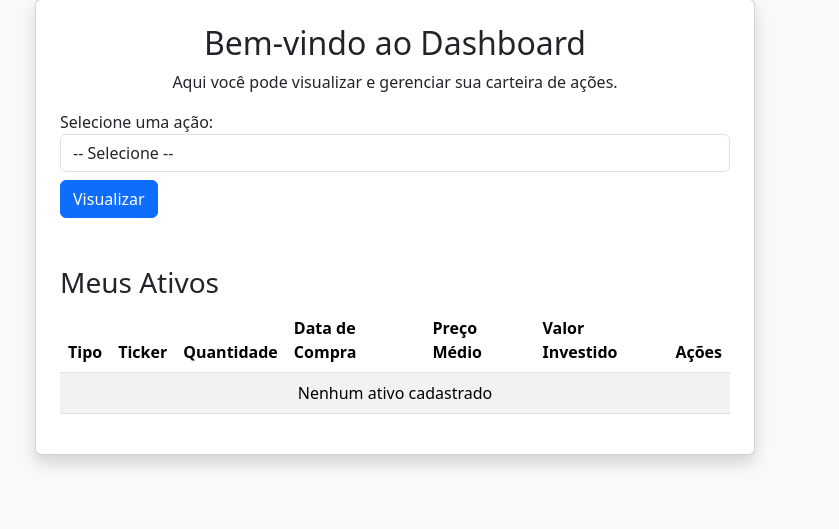
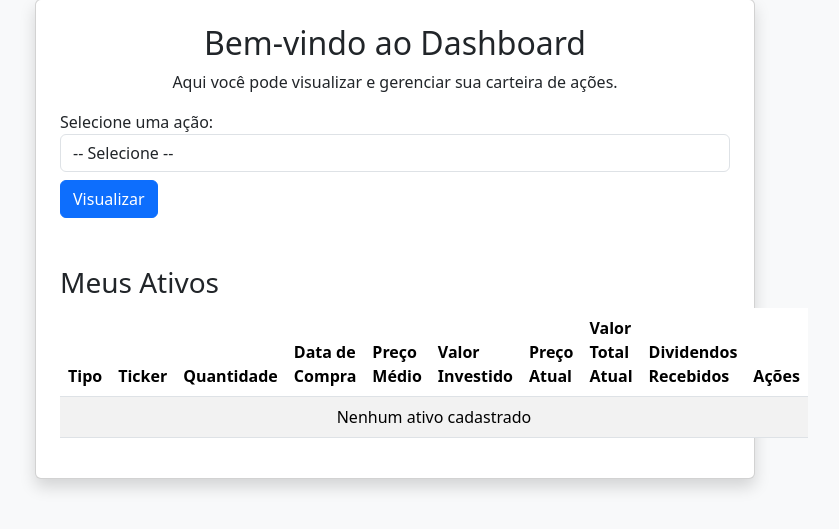
Before and after one commit to gds4/carteira_python, a Django app: template carteira/usuarios/templates/usuarios/dashboard.html in a window 1280 px wide. Shown: the part 81-610 px from the top of the page, without its empty margins (245-1084 px from the left). Run offline with Django 5.2, Linux system fonts and the light colour scheme; the template is opened without the code that fills it, so the values that code supplies are empty.

Commit message:
Adiciona gráfico de dividendos e ajusta tabela de ativos

```diff
--- a/carteira/ativos/models.py
+++ b/carteira/ativos/models.py
@@ -1,5 +1,4 @@
 from django.db import models
-
 
 class Ativo(models.Model):
     TIPO_ATIVO_CHOICES = [
@@ -15,6 +14,7 @@ class Ativo(models.Model):
     data_compra = models.DateField()
     preco_medio = models.DecimalField(max_digits=10, decimal_places=2)
     preco_atual = models.DecimalField(max_digits=10, decimal_places=2, null=True, blank=True)
+    dividendos_recebidos = models.DecimalField(max_digits=10, decimal_places=2, default=0)
 
     def valor_investido(self):
         """Calcula o valor total investido no ativo"""
--- a/carteira/ativos/views.py
+++ b/carteira/ativos/views.py
@@ -79,11 +79,14 @@ def autocomplete_tickers(request):
 
     return JsonResponse({'tickers': tickers})
 
+
 def calcular_dividendos(ticker, data_compra):
     try:
         ativo = yf.Ticker(ticker)
         dividendos = ativo.dividends
+        print(f"Dividendos para {ticker} desde {data_compra}: {dividendos[dividendos.index >= str(data_compra)]}")
         dividendos_recebidos = dividendos[dividendos.index >= str(data_compra)].sum()
         return dividendos_recebidos
     except Exception as e:
+        print(f"Erro ao calcular dividendos para {ticker}: {e}")
         return 0
--- a/carteira/usuarios/templates/usuarios/dashboard.html
+++ b/carteira/usuarios/templates/usuarios/dashboard.html
@@ -25,10 +25,18 @@
                 </form>
 
                 <!-- Gráfico de Valorização -->
-                {% if graph %}
+                {% if graph_valorizacao %}
                     <h3 class="mt-5">Gráfico de Valorização</h3>
                     <div>
-                        {{ graph|safe }}
+                        {{ graph_valorizacao|safe }}
+                    </div>
+                {% endif %}
+
+                <!-- Gráfico de Dividendos -->
+                {% if graph_dividendos %}
+                    <h3 class="mt-5">Gráfico de Dividendos</h3>
+                    <div>
+                        {{ graph_dividendos|safe }}
                     </div>
                 {% endif %}
 
@@ -43,6 +51,9 @@
                             <th>Data de Compra</th>
                             <th>Preço Médio</th>
                             <th>Valor Investido</th>
+                            <th>Preço Atual</th>
+                            <th>Valor Total Atual</th>
+                            <th>Dividendos Recebidos</th>
                             <th>Ações</th>
                         </tr>
                     </thead>
@@ -55,6 +66,9 @@
                             <td>{{ ativo.data_compra }}</td>
                             <td>{{ ativo.preco_medio }}</td>
                             <td>{{ ativo.valor_investido }}</td>
+                            <td>{{ ativo.preco_atual }}</td>
+                            <td>{{ ativo.valor_total }}</td>
+                            <td>{{ ativo.dividendos_recebidos|floatformat:2 }}</td>
                             <td>
                                 <a href="{% url 'atualizar_ativo' ativo.pk %}" class="btn btn-warning btn-sm">Atualizar</a>
                                 <a href="{% url 'excluir_ativo' ativo.pk %}" class="btn btn-danger btn-sm">Excluir</a>
@@ -62,7 +76,7 @@
                         </tr>
                         {% empty %}
                         <tr>
-                            <td colspan="7" class="text-center">Nenhum ativo cadastrado</td>
+                            <td colspan="10" class="text-center">Nenhum ativo cadastrado</td>
                         </tr>
                         {% endfor %}
                     </tbody>
```
Also changed, not shown: carteira/usuarios/views.py (+39 -24 lines), carteira/ativos/migrations/0002_ativo_dividendos_recebidos.py (added).
